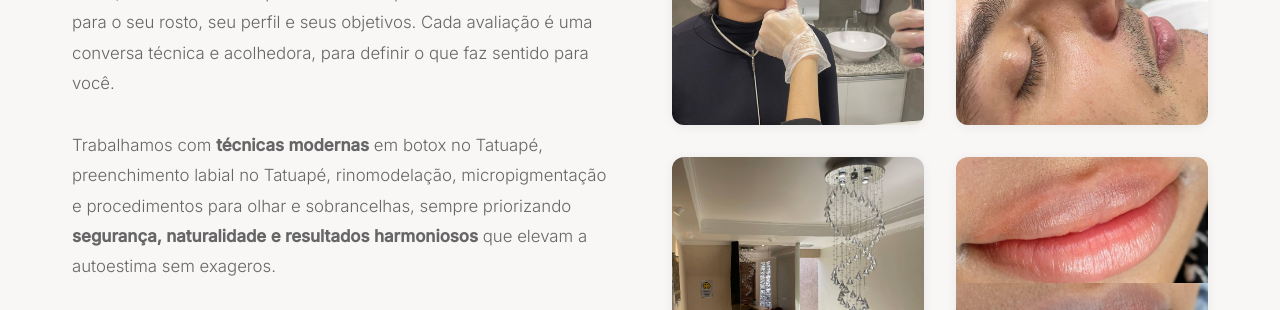
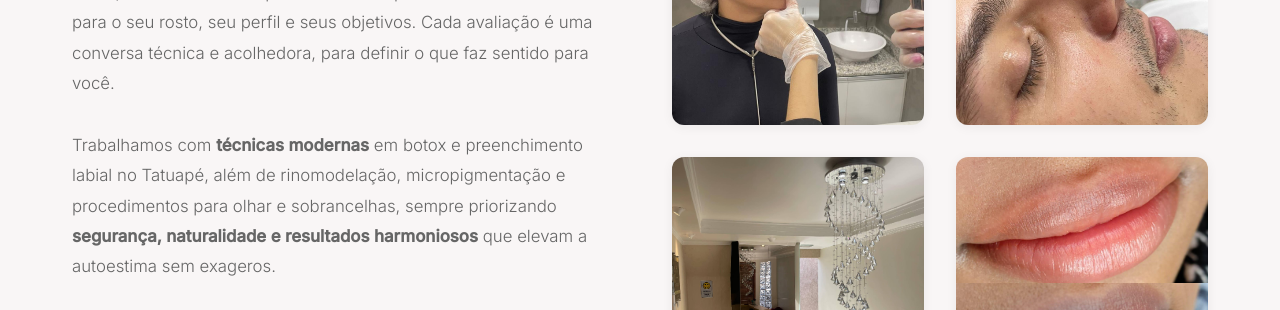
Before and after one commit to 85ED/queenLook, a website built with Vite: page docs/index.html in a window 1280 px wide. Shown: the part 3360-3670 px from the top of the page. Built offline with nearby package versions, Linux system fonts and the light colour scheme.

```diff
--- a/docs/index.html
+++ b/docs/index.html
@@ -247,8 +247,8 @@
                             atendimento personalizado e protocolos desenhados para o seu rosto, seu perfil e seus
                             objetivos. Cada avaliação é uma conversa técnica e acolhedora, para definir o que faz sentido
                             para você.</p>
-                        <p>Trabalhamos com <strong>técnicas modernas</strong> em botox no Tatuapé, preenchimento labial
-                            no Tatuapé, rinomodelação, micropigmentação e procedimentos para olhar e sobrancelhas, sempre
+                        <p>Trabalhamos com <strong>técnicas modernas</strong> em botox e preenchimento labial no Tatuapé,
+                            além de rinomodelação, micropigmentação e procedimentos para olhar e sobrancelhas, sempre
                             priorizando <strong>segurança, naturalidade e resultados harmoniosos</strong> que elevam a
                             autoestima sem exageros.</p>
                         <p>Nosso compromisso é claro: excelência na execução, transparência nas indicações e um
```
